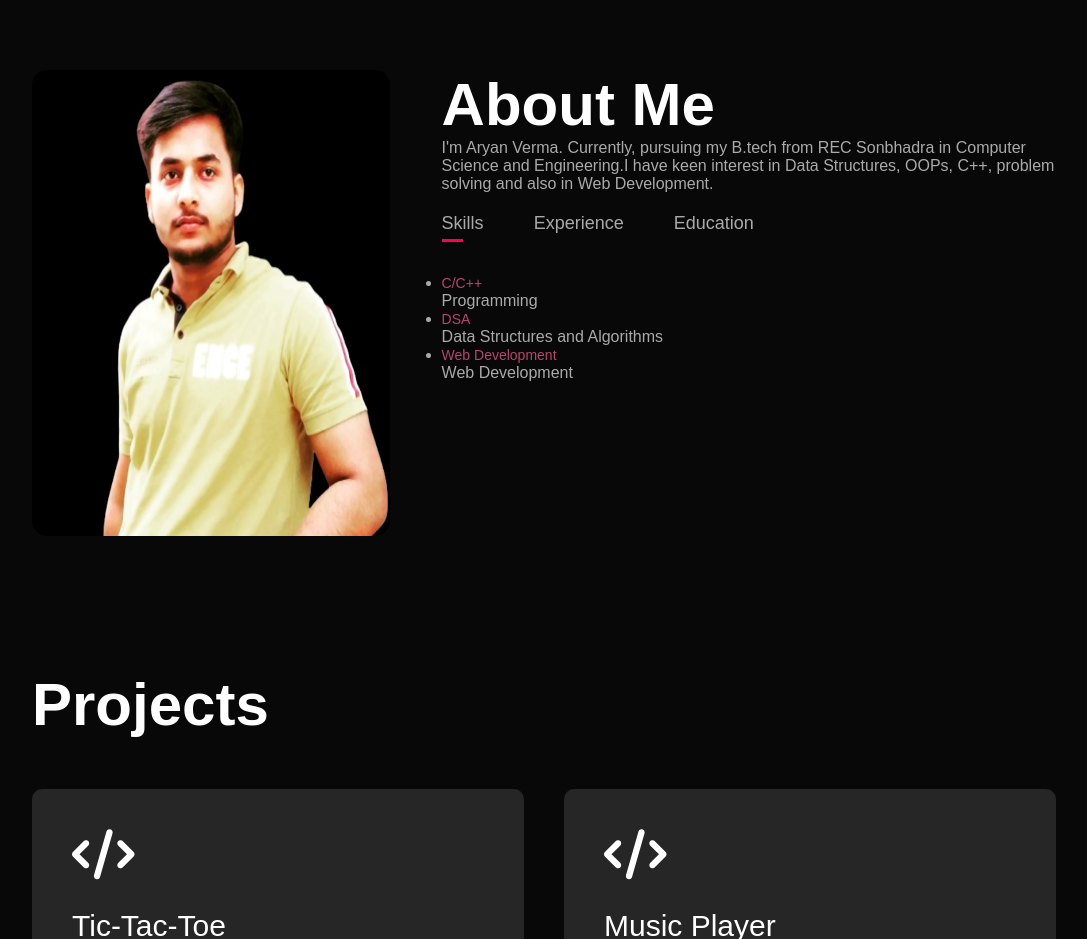
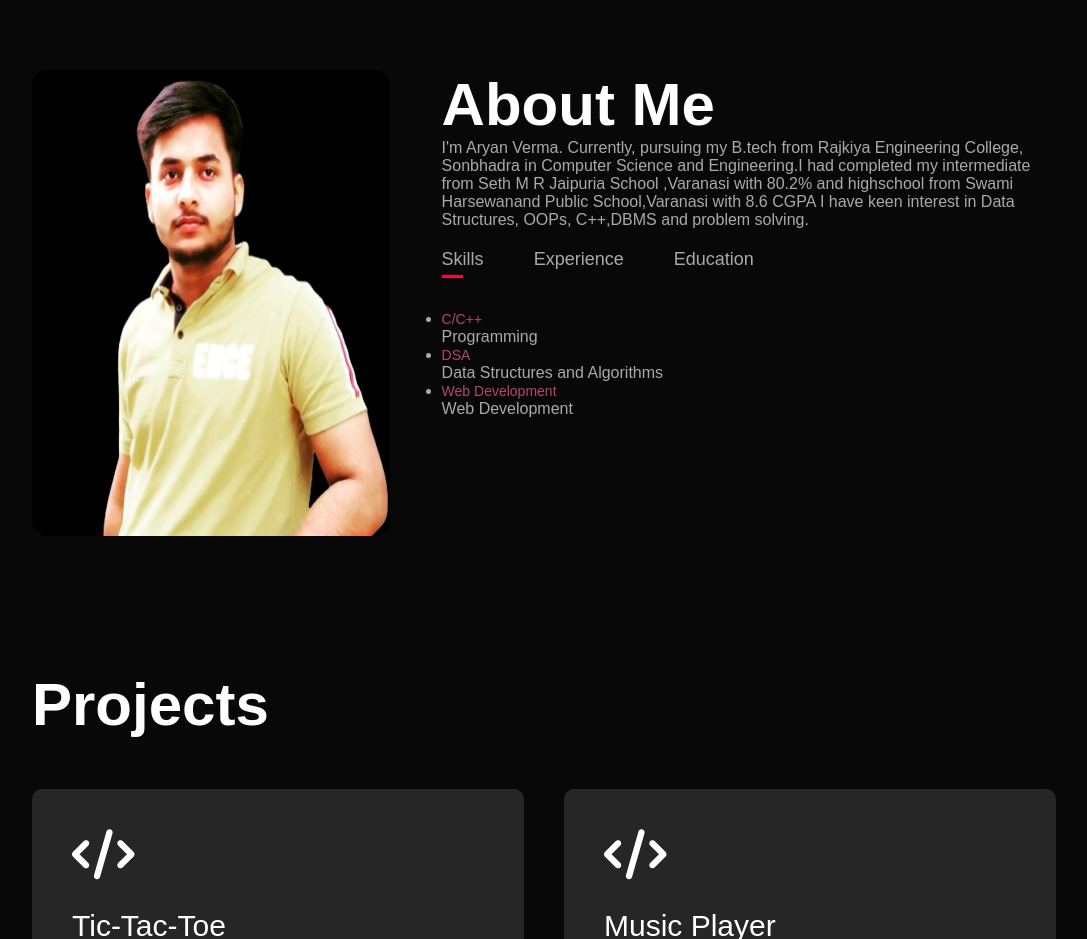
Before and after one commit to aryanverma2199/Port, a plain HTML site: page index.html in a window 1280 px wide. Shown: the part 820-1759 px from the top of the page, without its empty margins (96-1183 px from the left). Drawn offline with Linux system fonts and the light colour scheme.

Commit message:
Update index.html

```diff
--- a/index.html
+++ b/index.html
@@ -42,10 +42,10 @@
           <div class="about-col-2">
             <h1 class="sub-title">About Me</h1>
             <p>
-              I'm Aryan Verma. Currently, pursuing my B.tech from REC Sonbhadra
-              in Computer Science and Engineering.I have keen interest in Data
-              Structures, OOPs, C++, problem solving and also in Web
-              Development.
+              I'm Aryan Verma. Currently, pursuing my B.tech from Rajkiya Engineering College, Sonbhadra
+              in Computer Science and Engineering.I had completed my intermediate from Seth M R Jaipuria School ,Varanasi with 80.2% and highschool from Swami Harsewanand Public School,Varanasi with 8.6 CGPA
+              I have keen interest in Data
+              Structures, OOPs, C++,DBMS and problem solving.
             </p>
             <div class="tab-titles">
               <p class="tab-links active-link" onclick="opentab('skills')">
```
